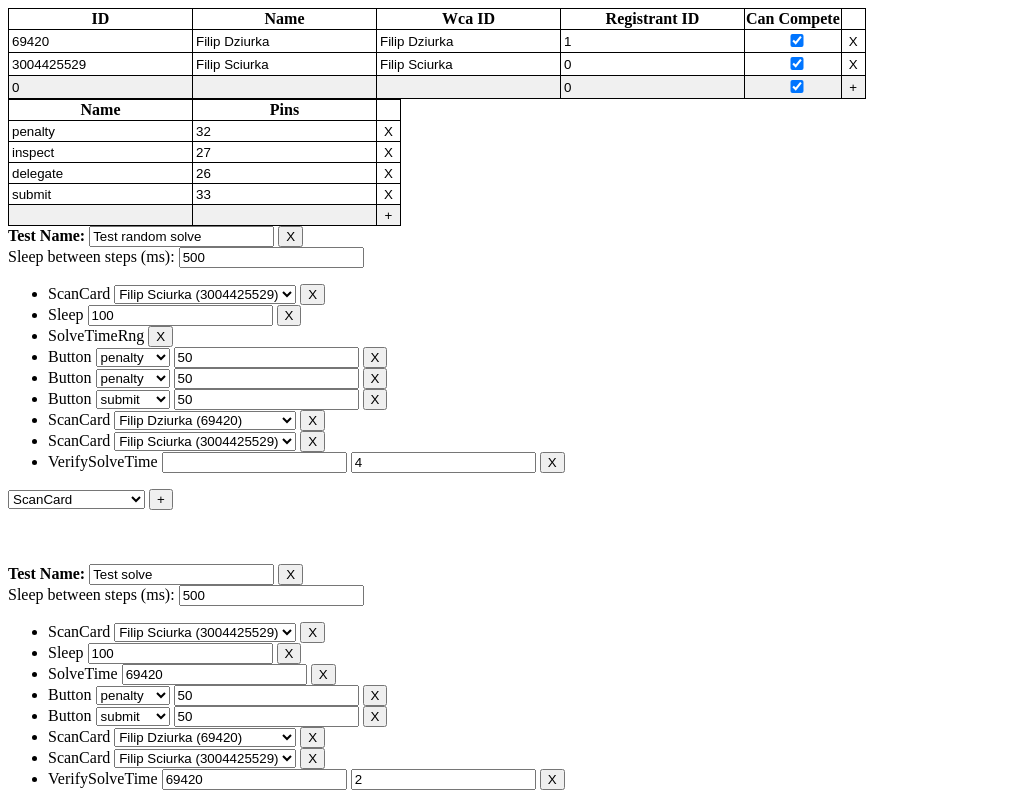
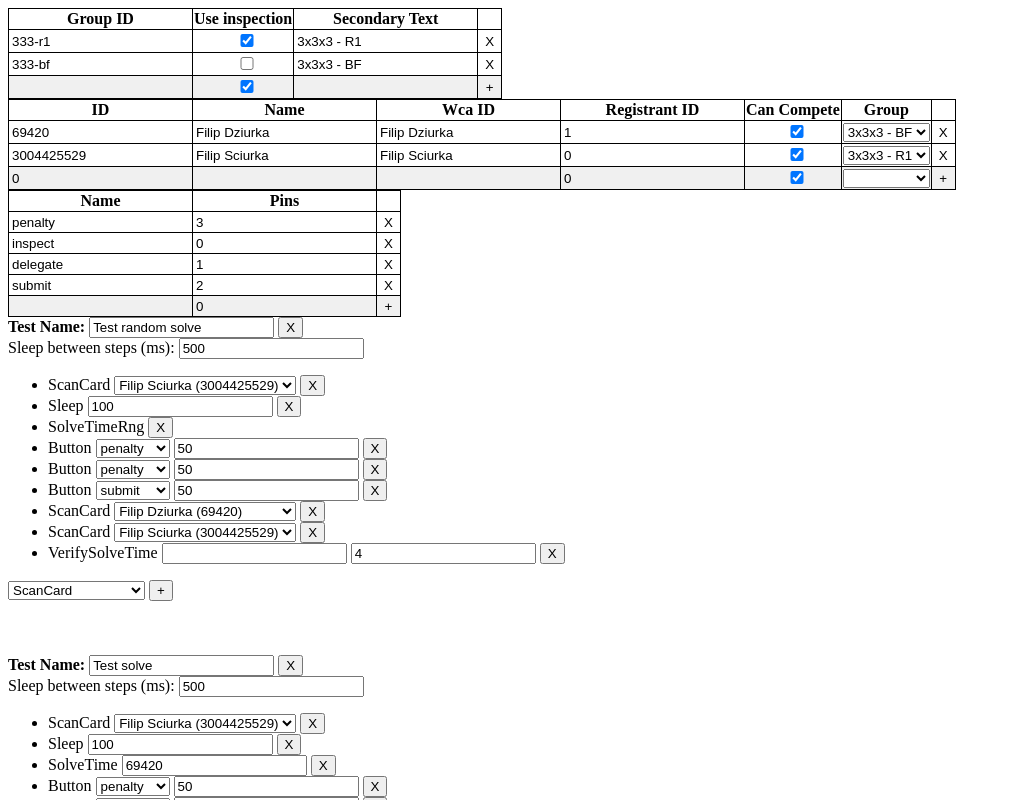
Before and after one commit to FKMTime/e2e-creator, a SvelteKit app: page / in a window 1280 px wide. Both pictures are taken after a click on the button "Load sample". Shown: the top 800 px of the page, without its empty margins (0-1011 px from the left). Built offline with nearby package versions, Linux system fonts and the light colour scheme.

Commit message:
feat: use new tests schema

```diff
--- a/src/routes/+page.svelte
+++ b/src/routes/+page.svelte
@@ -1,5 +1,5 @@
 <script lang="ts">
-    import type { TestsRoot } from "$lib/types";
+    import type { Group, TestsRoot } from "$lib/types";
     import { onMount } from "svelte";
 
     let files: FileList | any;
@@ -27,22 +27,50 @@
         testRoot = json;
     }
 
-    async function load() {
+    async function loadSample() {
         files = [];
         let json: TestsRoot | null = null;
+        json = await fetch("/tests-sample.json").then((res) => res.json());
 
-        if (isSaved) {
-            let saved = localStorage.getItem("save");
-            if (saved) {
-                json = JSON.parse(saved);
-            }
-        } else {
-            json = await fetch("/tests-sample.json").then(
-                (res) => res.json(),
-            );
+        testRoot = json;
+    }
+
+    async function loadSaved() {
+        files = [];
+        let json: TestsRoot | null = null;
+        let saved = localStorage.getItem("save");
+        if (saved) {
+            json = JSON.parse(saved);
         }
 
         testRoot = json;
+    }
+
+    let groupNewId = "";
+    let groupNewUseInspection = true;
+    let groupNewSecondaryText = "";
+
+    function addGroup() {
+        if (!testRoot) return;
+        if (testRoot.groups.findIndex((x) => x.groupId == groupNewId) >= 0)
+            return;
+
+        testRoot.groups.push({
+            groupId: groupNewId,
+            useInspection: groupNewUseInspection,
+            secondaryText: groupNewSecondaryText,
+        });
+        testRoot.groups = testRoot.groups;
+
+        groupNewId = "";
+        groupNewUseInspection = true;
+        groupNewSecondaryText = "";
+    }
+
+    function deleteGroup(idx: number) {
+        if (!testRoot) return;
+        testRoot.groups.splice(idx, 1);
+        testRoot = testRoot;
     }
 
     let cardsNewId = 0;
@@ -50,6 +78,7 @@
     let cardsNewWcaId = "";
     let cardsNewRegistrantId = 0;
     let cardsNewCanCompete = true;
+    let cardsNewGroup = "";
 
     function cardsDelete(id: number) {
         if (!testRoot) return;
@@ -74,6 +103,7 @@
             wcaId: cardsNewWcaId,
             registrantId: cardsNewRegistrantId,
             canCompete: cardsNewCanCompete,
+            group: cardsNewGroup,
         };
 
         testRoot = testRoot;
@@ -83,17 +113,15 @@
         cardsNewWcaId = "";
         cardsNewRegistrantId = 0;
         cardsNewCanCompete = true;
+        cardsNewGroup = "";
     }
 
     let buttonsNewName = "";
-    let buttonsNewPins = "";
+    let buttonsNewPin = 0;
 
-    function buttonsChangePins(name: string, pins: string) {
+    function buttonsChangePin(name: string, pin: number) {
         if (!testRoot) return;
-        testRoot.buttons[name] = pins
-            .split(",")
-            .map((pin) => parseInt(pin.trim()));
-
+        testRoot.buttons[name] = pin;
         testRoot = testRoot;
     }
 
@@ -115,12 +143,10 @@
         if (buttonsNewName in testRoot.buttons) return;
         if (buttonsNewName.trim() === "") return;
 
-        testRoot.buttons[buttonsNewName] = buttonsNewPins
-            .split(",")
-            .map((pin) => parseInt(pin.trim()));
+        testRoot.buttons[buttonsNewName] = buttonsNewPin;
         testRoot = testRoot;
         buttonsNewName = "";
-        buttonsNewPins = "";
+        buttonsNewPin = 0;
     }
 
     function deleteTestStep(testIdx: number, stepIdx: number) {
@@ -198,10 +224,58 @@
 
 {#if !files}
     <input bind:files type="file" accept=".json" />
-    <button on:click={load}>{isSaved ? "Load saved" : "Load sample"}</button>
+    <button on:click={loadSample}>Load sample</button>
+    <button on:click={loadSaved} disabled={!isSaved}>Load saved</button>
 {/if}
 
 {#if testRoot}
+    <table>
+        <tr>
+            <th>Group ID</th>
+            <th>Use inspection</th>
+            <th>Secondary Text</th>
+            <th></th>
+        </tr>
+
+        {#each testRoot.groups as group, i}
+            <tr>
+                <td>
+                    <input type="text" bind:value={group.groupId} />
+                </td>
+
+                <td>
+                    <input type="checkbox" bind:checked={group.useInspection} />
+                </td>
+
+                <td>
+                    <input type="text" bind:value={group.secondaryText} />
+                </td>
+
+                <td>
+                    <button on:click={() => deleteGroup(i)}>X</button>
+                </td>
+            </tr>
+        {/each}
+
+        <tr class="gray">
+            <td>
+                <input type="text" bind:value={groupNewId} />
+            </td>
+
+            <td>
+                <input type="checkbox" bind:checked={groupNewUseInspection} />
+            </td>
+
+            <td>
+                <input type="text" bind:value={groupNewSecondaryText} />
+            </td>
+
+            <td>
+                <button on:click={addGroup}>+</button>
+            </td>
+        </tr>
+    </table>
+
     <table>
         <tr>
             <th>ID</th>
@@ -209,6 +283,7 @@
             <th>Wca ID</th>
             <th>Registrant ID</th>
             <th>Can Compete</th>
+            <th>Group</th>
             <th></th>
         </tr>
 
@@ -255,6 +330,16 @@
                 </td>
 
                 <td>
+                    <select bind:value={testRoot.cards[parseInt(id)].group}>
+                        {#each testRoot.groups as group}
+                            <option value={group.groupId}
+                                >{group.secondaryText}</option
+                            >
+                        {/each}
+                    </select>
+                </td>
+
+                <td>
                     <button on:click={() => cardsDelete(parseInt(id))}>X</button
                     >
                 </td>
@@ -283,6 +368,16 @@
             </td>
 
             <td>
+                <select bind:value={cardsNewGroup}>
+                    {#each testRoot.groups as group}
+                        <option value={group.groupId}
+                            >{group.secondaryText}</option
+                        >
+                    {/each}
+                </select>
+            </td>
+
+            <td>
                 <button on:click={cardsAddNew}>+</button>
             </td>
         </tr>
@@ -295,7 +390,7 @@
             <th></th>
         </tr>
 
-        {#each Object.entries(testRoot.buttons) as [name, pins]}
+        {#each Object.entries(testRoot.buttons) as [name, pin]}
             <tr>
                 <td>
                     <input
@@ -308,10 +403,13 @@
 
                 <td>
                     <input
-                        type="text"
-                        value={pins.join(",")}
+                        type="number"
+                        value={pin}
                         on:change={(event) =>
-                            buttonsChangePins(name, event.currentTarget.value)}
+                            buttonsChangePin(
+                                name,
+                                parseInt(event.currentTarget.value),
+                            )}
                     />
                 </td>
 
@@ -327,7 +425,7 @@
             </td>
 
             <td>
-                <input type="text" bind:value={buttonsNewPins} />
+                <input type="number" bind:value={buttonsNewPin} />
             </td>
 
             <td>
--- a/static/tests-sample.json
+++ b/static/tests-sample.json
@@ -1,24 +1,38 @@
 {
   "dumpStateAfterTest": true,
+    "groups": [
+        {
+            "groupId": "333-r1",
+            "useInspection": true,
+            "secondaryText": "3x3x3 - R1"
+        },
+        {
+            "groupId": "333-bf",
+            "useInspection": false,
+            "secondaryText": "3x3x3 - BF"
+        }
+    ],
   "cards": {
     "3004425529": {
       "registrantId": 0,
       "name": "Filip Sciurka",
       "wcaId": "FILSCI01",
-      "canCompete": true
+      "canCompete": true,
+      "group": "333-r1"
     },
     "69420": {
       "registrantId": 1,
       "name": "Filip Dziurka",
       "wcaId": "FILDZI01",
-      "canCompete": true
+      "canCompete": true,
+      "group": "333-bf"
     }
   },
   "buttons": {
-    "penalty": [ 32 ],
-    "inspect": [ 27 ],
-    "delegate": [ 26 ],
-    "submit": [ 33 ]
+    "penalty": 3,
+    "inspect": 0,
+    "delegate": 1,
+    "submit": 2
   },
   "tests": [
     {
```
Also changed, not shown: src/lib/types.ts (+9 -1 lines), 1 other file (tests, documents, lock files or other folders).
